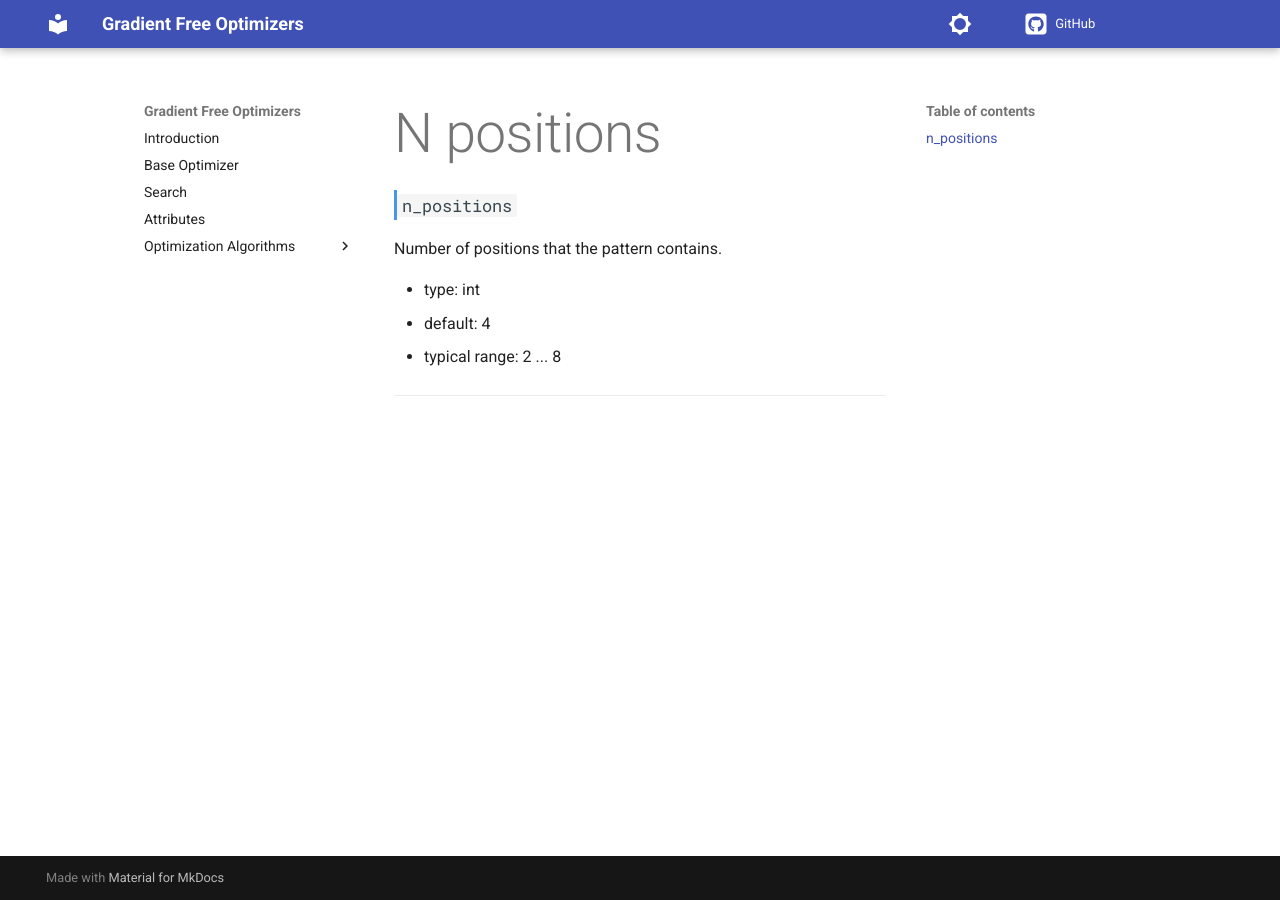
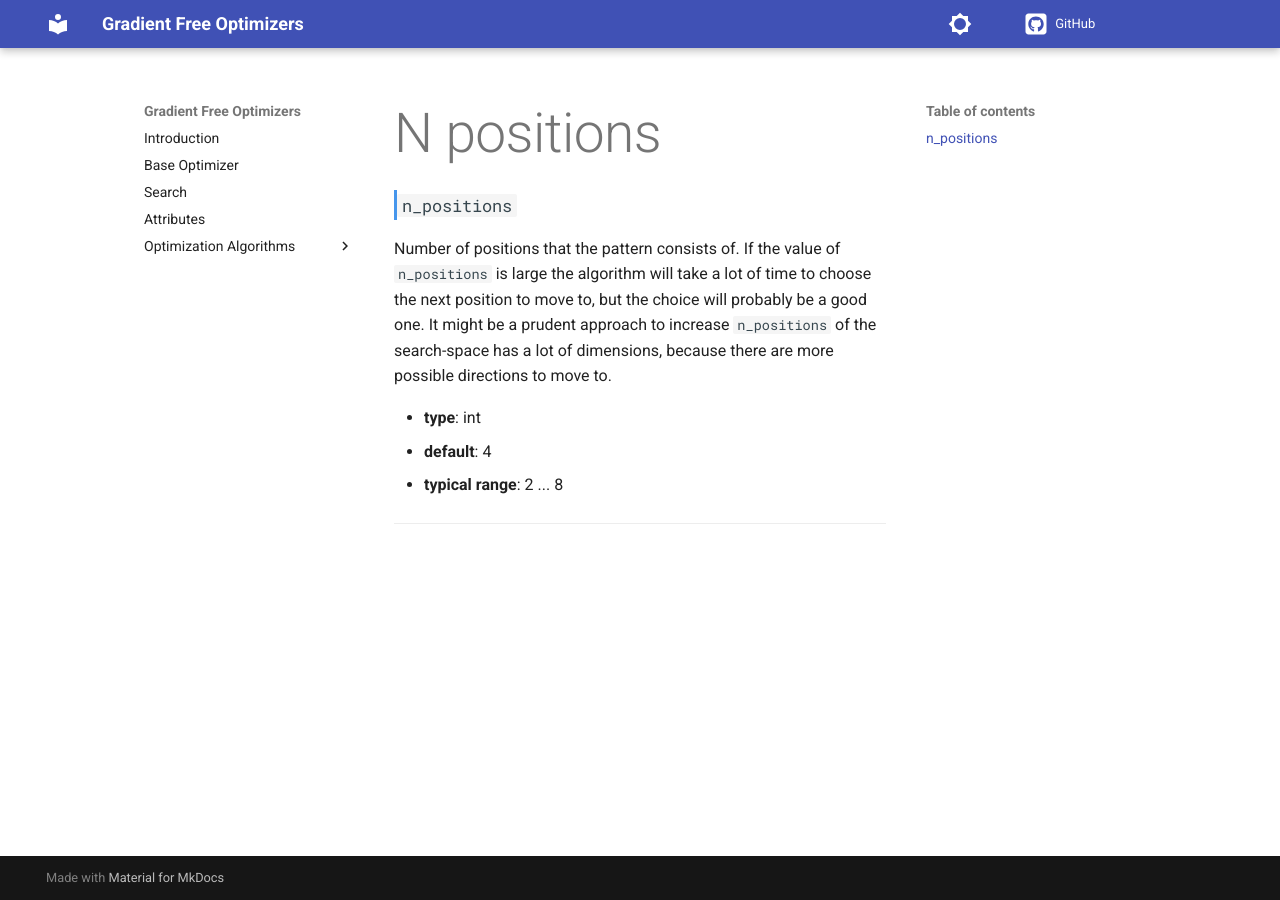
Before and after one commit to SimonBlanke/gradient-free-optimizers-documentation, an MkDocs documentation site: the page built from docs/parameters/n_positions.md, in a window 1280 px wide. Built offline with MkDocs 1.6.1 and Material for MkDocs 9.7.7, drawn with Linux system fonts in a browser that asks for light colours; comment, search, counter and statistics services are not loaded; the version menu is left out.

Commit message:
update pattern search

```diff
--- a/docs/parameters/n_positions.md
+++ b/docs/parameters/n_positions.md
@@ -1,10 +1,10 @@
 ### `n_positions`
 
-Number of positions that the pattern contains.
+Number of positions that the pattern consists of. If the value of `n_positions` is large the  algorithm will take a lot of time to choose the next position to move to, but the choice will probably be a good one. It might be a prudent approach to increase `n_positions` of the search-space has a lot of dimensions, because there are more possible directions to move to.
 
 
-  - type: int
-  - default: 4
-  - typical range: 2 ... 8
+  - **type**: int
+  - **default**: 4
+  - **typical range**: 2 ... 8
 
 ---
```
Also changed, not shown: docs/optimizers/pattern_search.md (+7 -7 lines), docs/parameters/pattern_size.md (+1 -2 lines), docs/parameters/reduction.md (+1 -2 lines).
